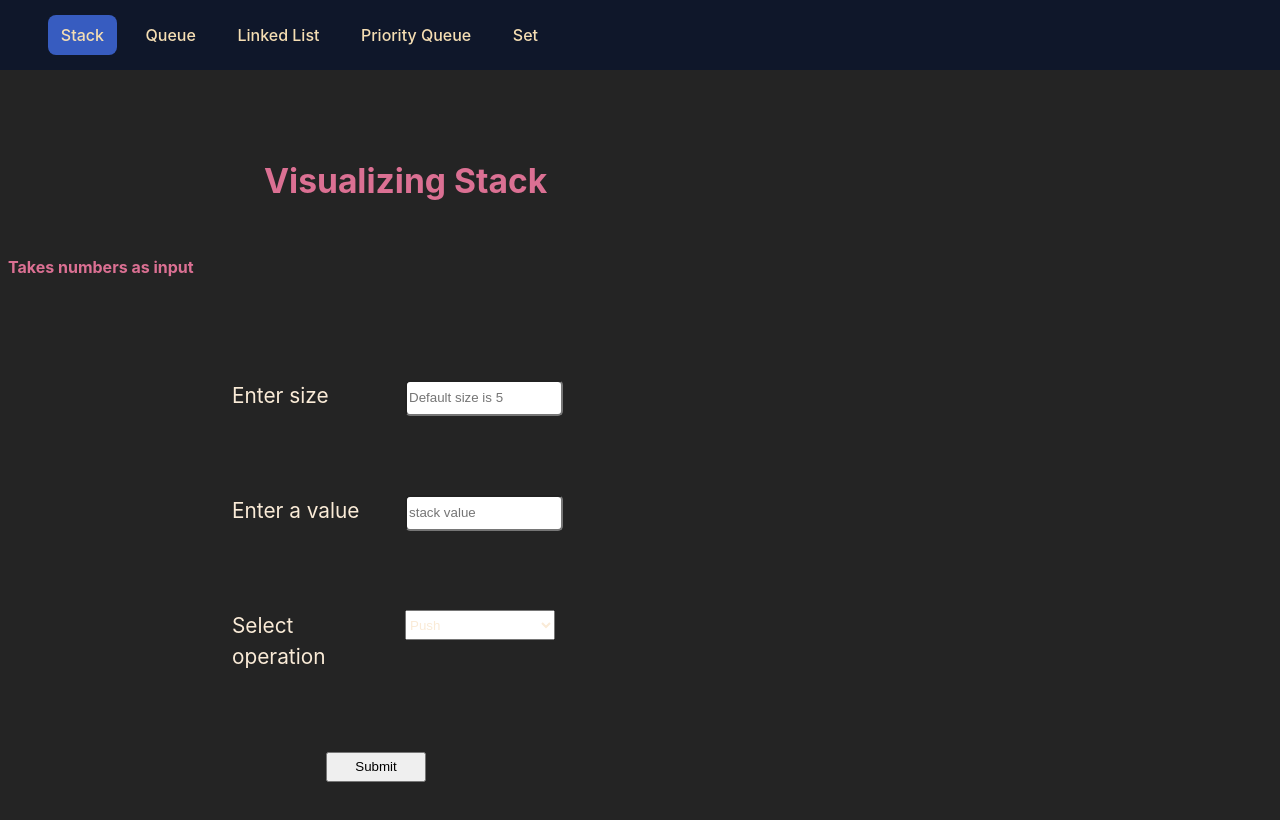
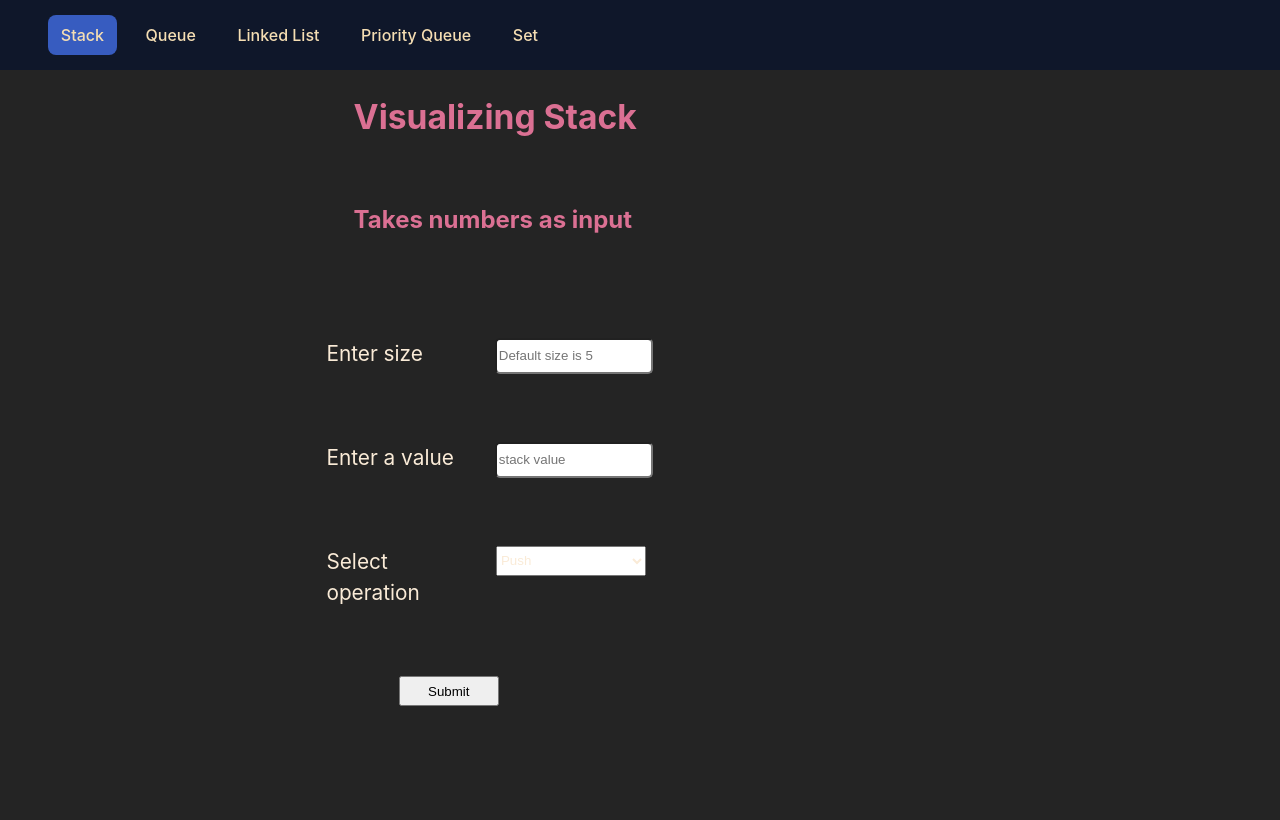
Before and after one commit to NatsuDrag9/ds-algo, a React (Vite) app: page /ds-algo/stack in a window 1280 px wide. Shown: the top 820 px of the page. Built offline with nearby package versions, Linux system fonts and the light colour scheme.

Commit message:
Added margin to instruction header

```diff
--- a/src/components/Stack/style.scss
+++ b/src/components/Stack/style.scss
@@ -1,16 +1,17 @@
 @import "../../App.scss";
 
 .stack {
-  height: 100%;
-  width: 100%;
-  //   border: 1px solid rgb(196, 174, 174);
+  height: 90%;
+  width: 85%;
+  // border: 1px solid rgb(196, 174, 174);
   display: flex;
   flex-direction: column;
   justify-content: start;
   align-items: center;
-  margin-top: 10%;
+  margin: 5% 10%;
 
-  h2, h4 {
+  h2,
+  h4 {
     color: palevioletred;
   }
 
@@ -87,7 +88,15 @@
 
     h2 {
       font-size: $header-font-size-large;
+    }
+
+    h2,
+    h4 {
       margin-left: 20%;
+    }
+
+    h4 {
+      font-size: 1.5rem;
     }
 
     .body {
```
Lines whose indentation alone changed are shown as unchanged.
